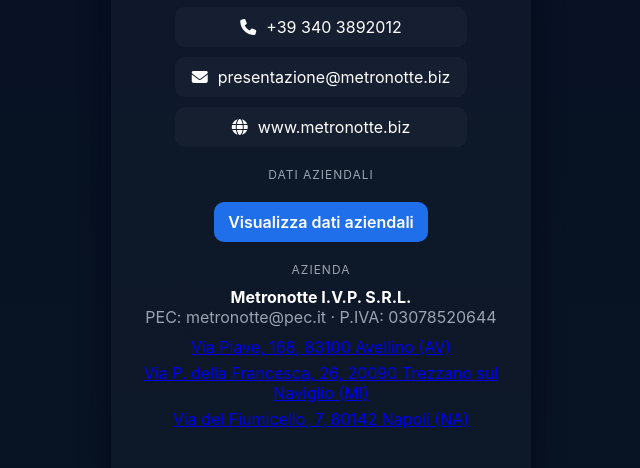
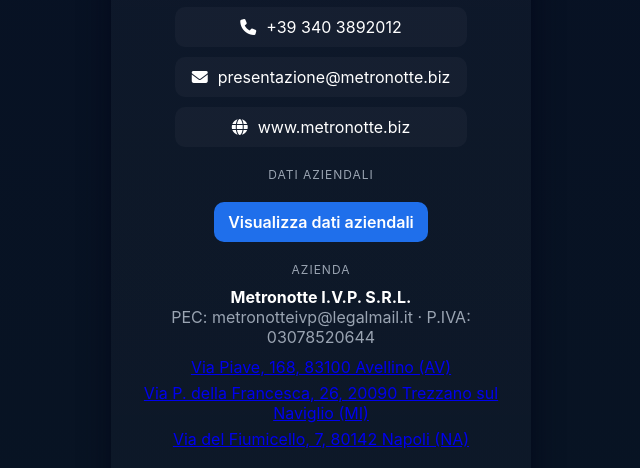
Before and after one commit to MetronotteIvp/ugocastaldovcard, a plain HTML site: page index.html in a window 1280 px wide. Shown: the part 533-1001 px from the top of the page, without its empty margins (319-959 px from the left). Drawn offline with Linux system fonts and the light colour scheme; a script that the page names is missing.

Commit message:
Update index.html

```diff
--- a/index.html
+++ b/index.html
@@ -121,7 +121,7 @@
     <div class="section-title">Azienda</div>
     <div class="company">
       <div><strong>Metronotte I.V.P. S.R.L.</strong></div>
-      <div>PEC: metronotte@pec.it · P.IVA: 03078520644</div>
+      <div>PEC: metronotteivp@legalmail.it · P.IVA: 03078520644</div>
       <div class="maplist">
         <a href="https://maps.google.com/?q=Via+Piave+168+Avellino" target="_blank">Via Piave, 168, 83100 Avellino (AV)</a>
         <a href="https://maps.google.com/?q=Via+P.+della+Francesca+26+Trezzano+Sul+Naviglio" target="_blank">Via P. della Francesca, 26, 20090 Trezzano sul Naviglio (MI)</a>
```
